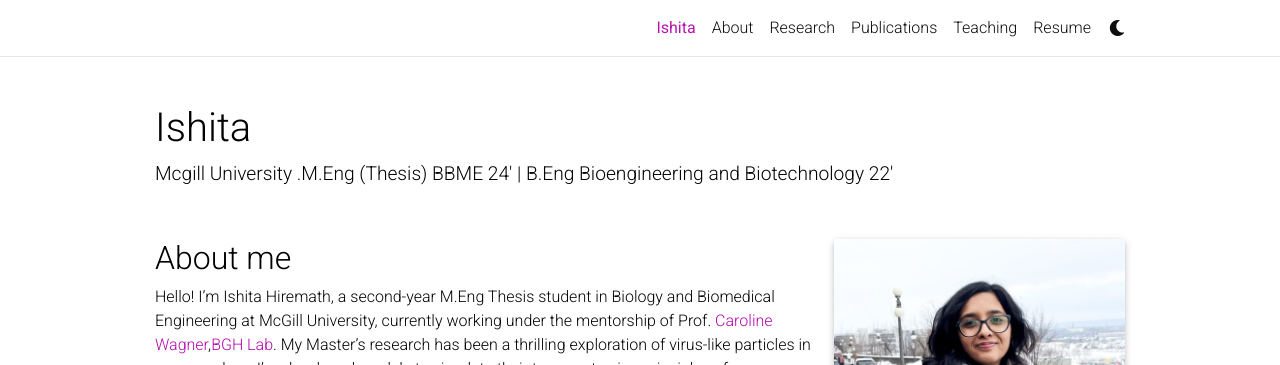
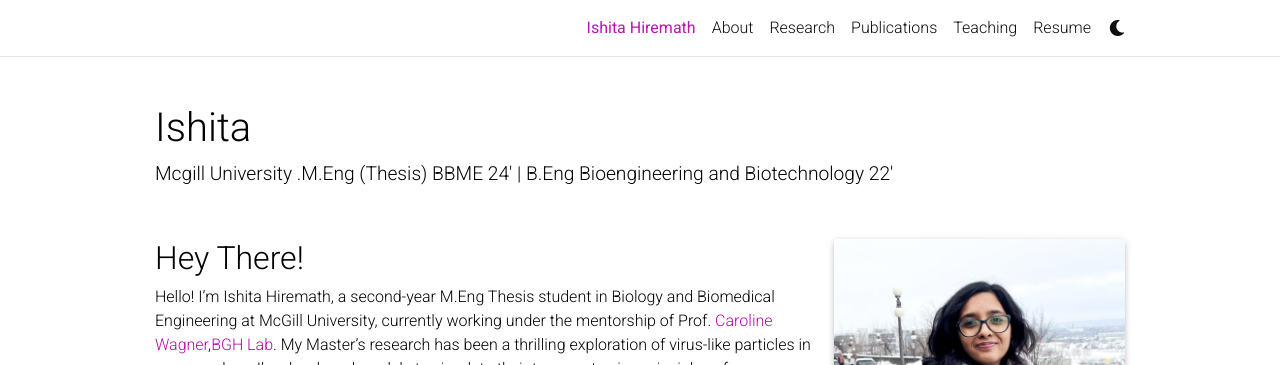
Before and after one commit to ishitahiremath/ishitahiremath.github.io, a Jekyll site: the page built from _pages/Ishita.md, in a window 1280 px wide and 900 px high. Shown: the top 365 px of the window. Built offline with Jekyll 4.4.1, drawn with Linux system fonts in a browser that asks for light colours; a script that is not in the unit is left out; comment, search, counter and statistics services are not loaded.

Commit message:
ishita hiremath

```diff
--- a/_pages/Ishita.md
+++ b/_pages/Ishita.md
@@ -1,6 +1,6 @@
 ---
 layout: about
-title: Ishita
+title: Ishita Hiremath
 permalink: /
 subtitle: Mcgill University .M.Eng (Thesis) BBME 24' | B.Eng Bioengineering and Biotechnology 22'
 nav_order: 1
@@ -17,7 +17,7 @@ news: true  # includes a list of news items
 selected_papers: false # includes a list of papers marked as "selected={true}"
 social: true  # includes social icons at the bottom of the page
 ---
-<h2 style="margin-top: 50px;">About me</h2>
+<h2 style="margin-top: 50px;">Hey There!</h2>
 Hello! I'm Ishita Hiremath, a second-year M.Eng Thesis student in Biology and Biomedical Engineering at McGill University, currently working under the mentorship of Prof. [Caroline Wagner](https://www.mcgill.ca/bbme/caroline-wagner),[BGH Lab](https://bgh.lab.mcgill.ca/). My Master’s research has been a thrilling exploration of virus-like particles in mucus, where I've developed models to simulate their transport using principles of viscoelasticity and binding interactions. I am particularly excited about trying to integrate machine learning with my models to enhance their accuracy and applicability — an approach quite distinct from my primary field—into my studies.
 
 This fall 2024, I will begin my Ph.D. at the [BGH Lab](https://bgh.lab.mcgill.ca/), where I plan to delve deeper into the fascinating world of mucus biology using microfluidic chips. Prof. Wagner's willingness to cross traditional disciplinary boundaries inspires me, as it resonates with my belief in the power of interdisciplinary approaches and robust collaboration for groundbreaking research.
```
